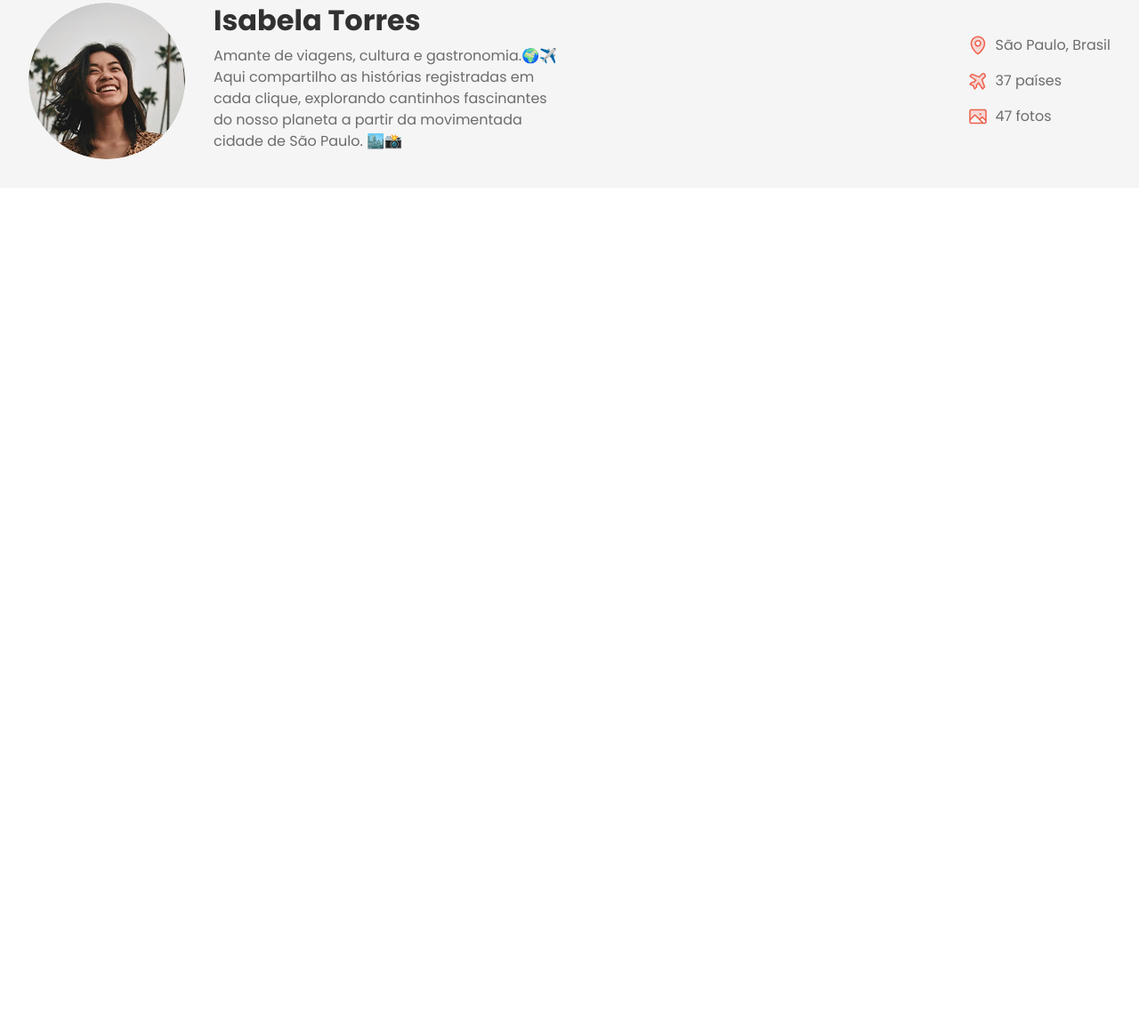
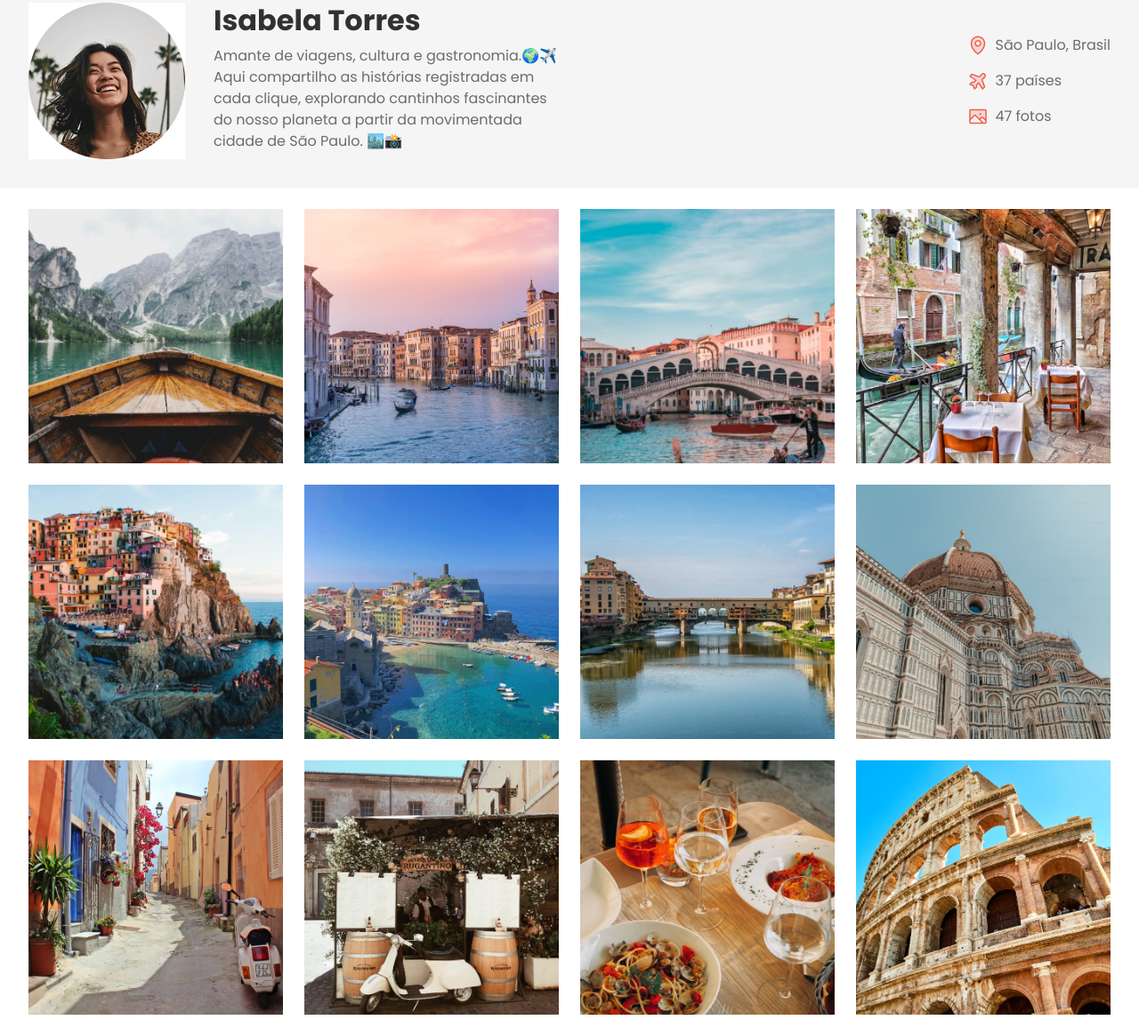
Before and after one commit to joaogabrielje/Projeto-travel, a plain HTML site: page index.html in a window 1280 px wide. Shown: the part 132-1297 px from the top of the page at 89% size. Before the commit the page ends 800 px from the top, so only its background shows below. Drawn offline with Linux system fonts and the light colour scheme.

Commit message:
main gallery

```diff
--- a/index.html
+++ b/index.html
@@ -63,5 +63,20 @@
       </div>
     </header>
   </div>
+
+  <main class="container">
+    <img src="assets/images/Image 01.png" alt="">
+    <img src="assets/images/Image 02.png" alt="">
+    <img src="assets/images/Image 03.png" alt="">
+    <img src="assets/images/Image 04.png" alt="">
+    <img src="assets/images/Image 05.png" alt="">
+    <img src="assets/images/Image 06.png" alt="">
+    <img src="assets/images/Image 07.png" alt="">
+    <img src="assets/images/Image 08.png" alt="">
+    <img src="assets/images/Image 09.png" alt="">
+    <img src="assets/images/Image 10.png" alt="">
+    <img src="assets/images/Image 11.png" alt="">
+    <img src="assets/images/Image 12.png" alt="">
+  </main>
 </body>
 </html>
--- a/styles/index.css
+++ b/styles/index.css
@@ -1,3 +1,4 @@
 @import url(global.css);
 @import url(nav.css);
 @import url(header.css);
+@import url(main.css);
--- /dev/null
+++ b/styles/main.css
@@ -0,0 +1,13 @@
+main{
+  display: flex;
+  flex-wrap: wrap;
+  gap: 24px;
+  padding-block: 24px;
+}
+
+main img{
+  width: 286px;
+  height: 286px;
+  object-fit: cover;
+
+}
--- a/styles/nav.css
+++ b/styles/nav.css
@@ -19,6 +19,6 @@ nav ul li:last-child img{
   height: 40px;
 }
 
-img{
+body div nav{
   border-radius: 50%;
 }
```
